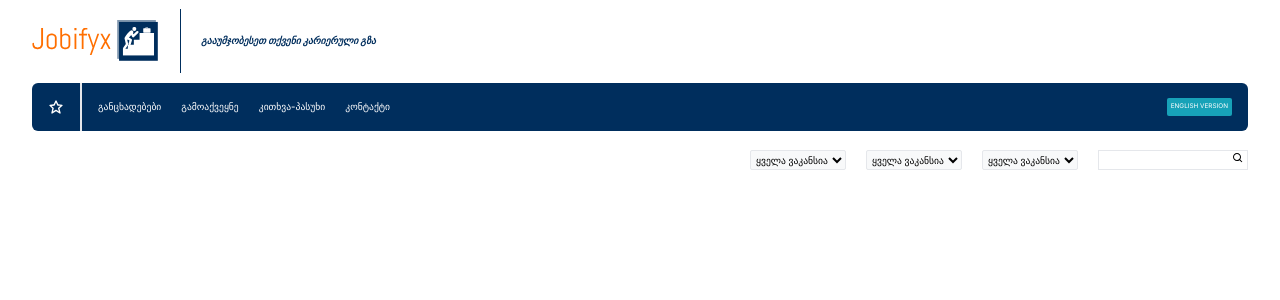
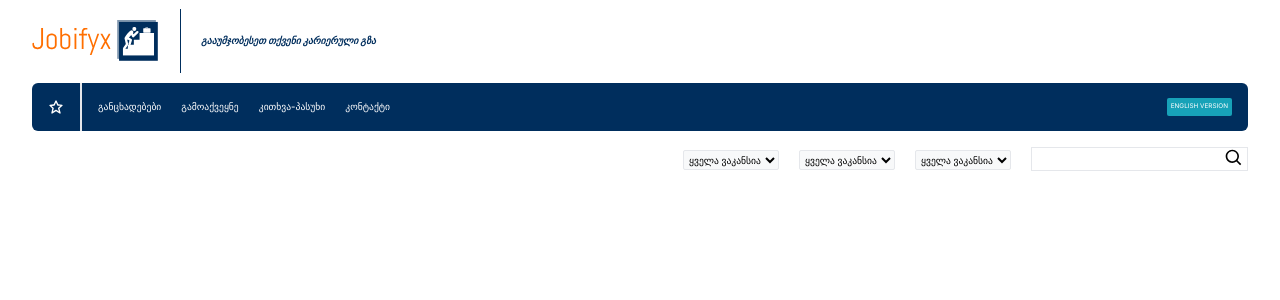
Before and after one commit to sandro21-glitch/jobifyx, a React (Vite) app: page / in a window 1280 px wide. Shown: the top 300 px of the page. Built offline with nearby package versions, Linux system fonts and the light colour scheme.

Commit message:
update InputFilter.tsx

```diff
--- a/src/features/filters/filterTypes/InputFilter.tsx
+++ b/src/features/filters/filterTypes/InputFilter.tsx
@@ -7,10 +7,10 @@ const InputFilter = () => {
       <input
         type="text"
         id="search"
-        className="border outline-none px-[2px] text-[10px] h-[20px]"
+        className="border outline-none px-[2px] text-[.9rem] h-fit"
       />
        <button className="absolute right-1 top-1/2 transform -translate-y-1/2">
-        <BiSearch className="size-3" />
+        <BiSearch className="size-5" />
       </button>
     </div>
   );
```
